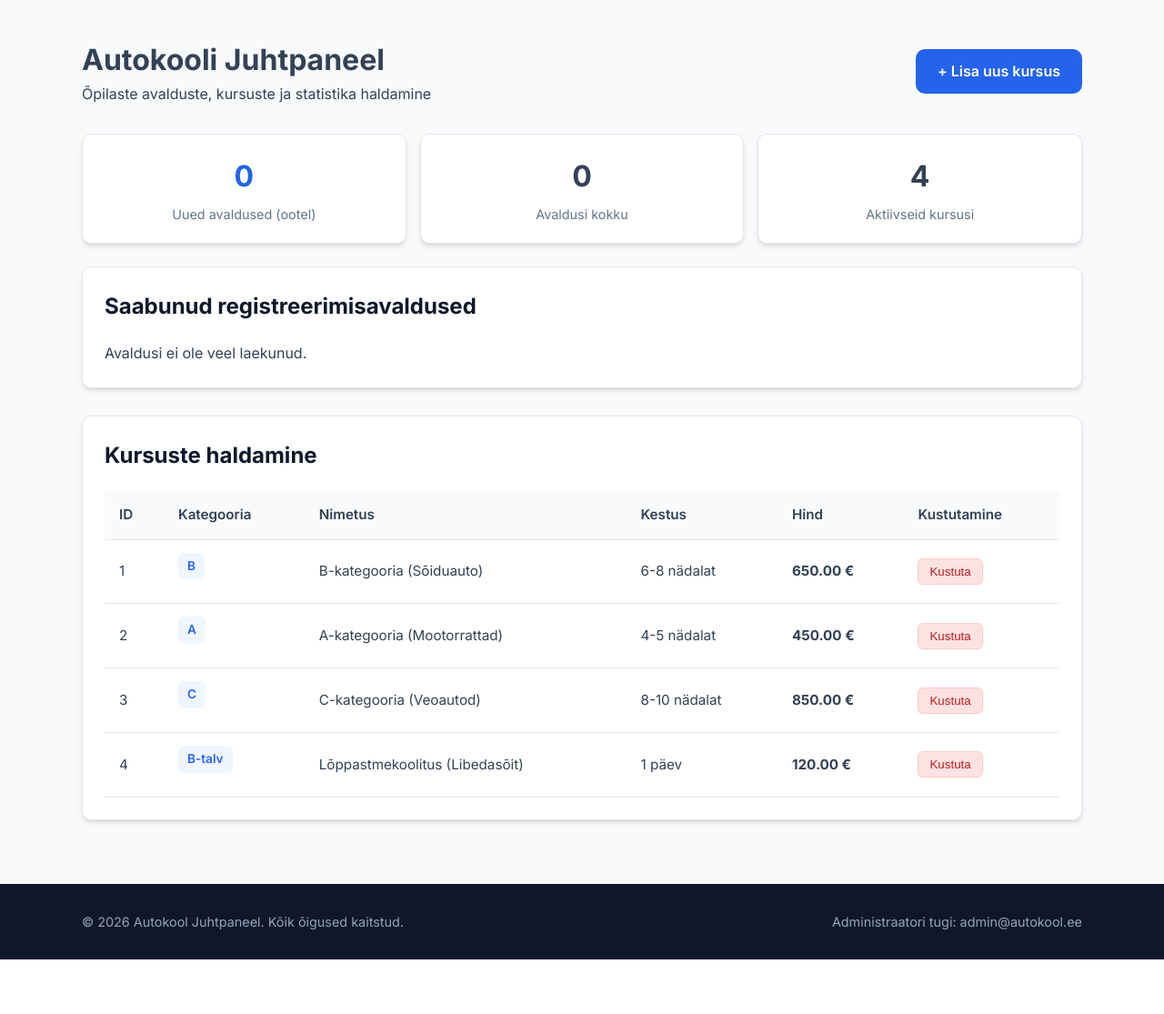
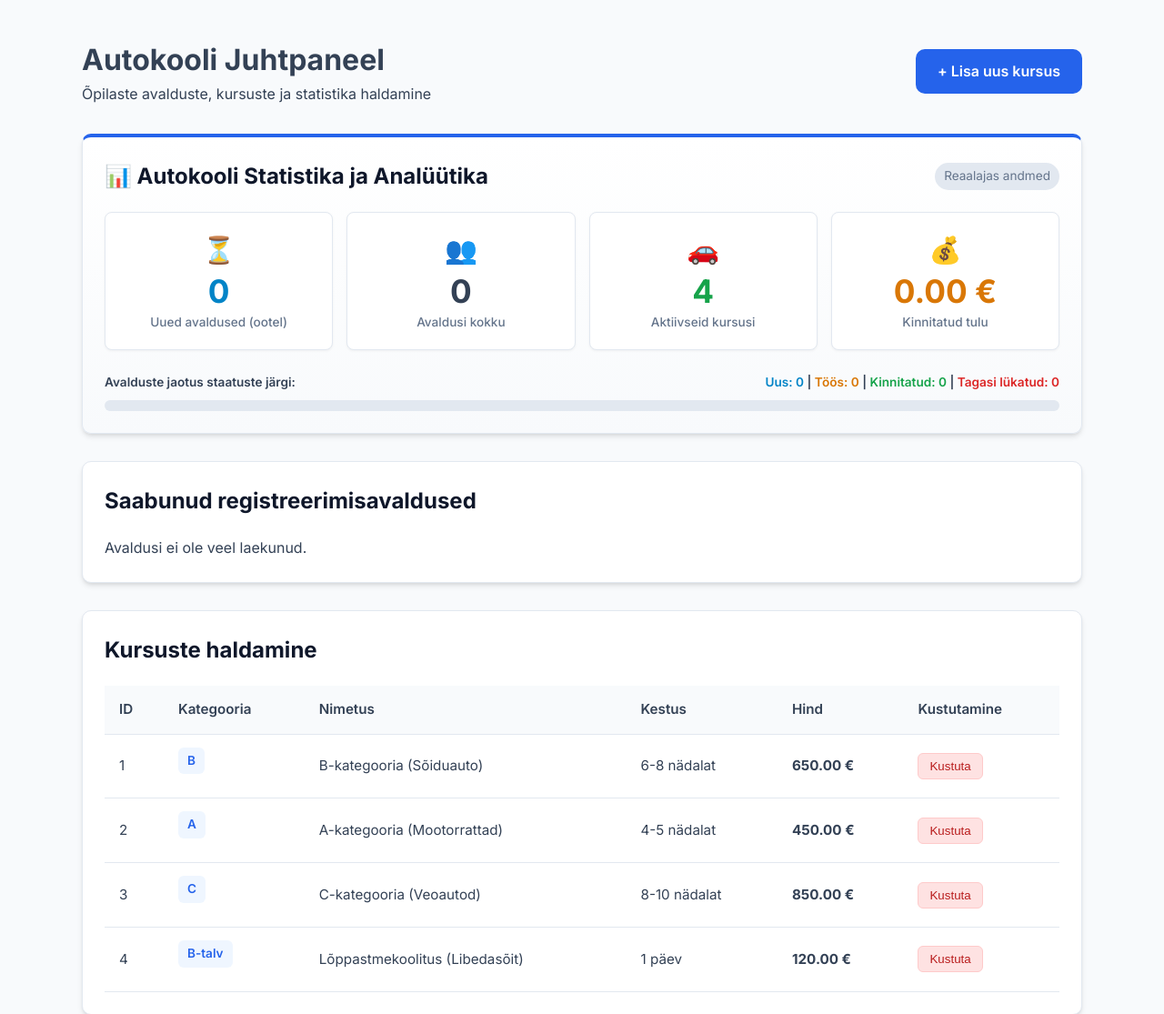
Before and after one commit to SeDERRED/autokoolileht, a PHP site: page /admin in a window 1280 px wide. Shown: the part 71-1186 px from the top of the page at 91% size. Before the commit the page ends 1126 px from the top, so only its background shows below. Run offline with PHP 8.4, Linux system fonts and the light colour scheme; the visitor is signed in with stand-in values (Sample User, id 1).

Commit message:
Add files via upload

```diff
--- a/autokool/admin/model/AdminModel.php
+++ b/autokool/admin/model/AdminModel.php
@@ -55,14 +55,28 @@ class AdminModel {
 
     // Статистика для панели администратора
     public function getStats(): array {
-        $totalCourses = $this->db->query("SELECT COUNT(*) FROM courses")->fetchColumn();
-        $totalApps = $this->db->query("SELECT COUNT(*) FROM applications")->fetchColumn();
-        $newApps = $this->db->query("SELECT COUNT(*) FROM applications WHERE status = 'new'")->fetchColumn();
+        $totalCourses = (int)$this->db->query("SELECT COUNT(*) FROM courses")->fetchColumn();
+        $totalApps = (int)$this->db->query("SELECT COUNT(*) FROM applications")->fetchColumn();
+        $newApps = (int)$this->db->query("SELECT COUNT(*) FROM applications WHERE status = 'new'")->fetchColumn();
+        $inProgressApps = (int)$this->db->query("SELECT COUNT(*) FROM applications WHERE status = 'in_progress'")->fetchColumn();
+        $approvedApps = (int)$this->db->query("SELECT COUNT(*) FROM applications WHERE status = 'approved'")->fetchColumn();
+        $rejectedApps = (int)$this->db->query("SELECT COUNT(*) FROM applications WHERE status = 'rejected'")->fetchColumn();
+
+        $totalRevenue = (float)$this->db->query("
+            SELECT COALESCE(SUM(c.price), 0)
+            FROM applications a
+            JOIN courses c ON a.course_id = c.id
+            WHERE a.status = 'approved'
+        ")->fetchColumn();
 
         return [
             'total_courses' => $totalCourses,
             'total_applications' => $totalApps,
-            'new_applications' => $newApps
+            'new_applications' => $newApps,
+            'in_progress_applications' => $inProgressApps,
+            'approved_applications' => $approvedApps,
+            'rejected_applications' => $rejectedApps,
+            'total_revenue' => $totalRevenue
         ];
     }
 }
--- a/autokool/admin/view/dashboard.php
+++ b/autokool/admin/view/dashboard.php
@@ -7,22 +7,71 @@
         <a href="#new-course" class="btn btn-primary" onclick="toggleAddCourseForm()">+ Lisa uus kursus</a>
     </div>
 
-    <!-- Статистические карточки -->
+    <!-- Статистический блок -->
     <?php if (isset($stats)): ?>
-        <div style="display: grid; grid-template-columns: repeat(auto-fit, minmax(200px, 1fr)); gap: 15px; margin-bottom: 25px;">
-            <div class="admin-card" style="margin-bottom: 0; text-align: center; padding: 20px;">
-                <h3 style="font-size: 2rem; color: var(--primary); margin-bottom: 5px;"><?= e((string)$stats['new_applications']) ?></h3>
-                <p style="color: var(--muted); font-size: 0.9rem;">Uued avaldused (ootel)</p>
+        <?php
+            $totalApps = max(1, (int)$stats['total_applications']);
+            $approvedPct = round(((int)$stats['approved_applications'] / $totalApps) * 100);
+            $inProgressPct = round(((int)$stats['in_progress_applications'] / $totalApps) * 100);
+            $newPct = round(((int)$stats['new_applications'] / $totalApps) * 100);
+            $rejectedPct = round(((int)$stats['rejected_applications'] / $totalApps) * 100);
+        ?>
+        <section class="admin-card" style="background: linear-gradient(180deg, #ffffff 0%, #f8fafc 100%); border-top: 4px solid var(--primary); margin-bottom: 30px;">
+            <div style="display: flex; justify-content: space-between; align-items: center; margin-bottom: 20px;">
+                <h2 style="margin: 0; display: flex; align-items: center; gap: 8px;">
+                    📊 Autokooli Statistika ja Analüütika
+                </h2>
+                <span style="font-size: 0.85rem; color: var(--muted); background: #e2e8f0; padding: 4px 10px; border-radius: 20px;">
+                    Reaalajas andmed
+                </span>
             </div>
-            <div class="admin-card" style="margin-bottom: 0; text-align: center; padding: 20px;">
-                <h3 style="font-size: 2rem; color: var(--slate); margin-bottom: 5px;"><?= e((string)$stats['total_applications']) ?></h3>
-                <p style="color: var(--muted); font-size: 0.9rem;">Avaldusi kokku</p>
+
+            <!-- KPI карточки -->
+            <div style="display: grid; grid-template-columns: repeat(auto-fit, minmax(220px, 1fr)); gap: 15px; margin-bottom: 25px;">
+                <div style="background: #ffffff; border: 1px solid var(--border); border-radius: 8px; padding: 18px; text-align: center; box-shadow: 0 1px 3px rgba(0,0,0,0.05);">
+                    <div style="font-size: 1.8rem; margin-bottom: 5px;">⏳</div>
+                    <div style="font-size: 2.2rem; font-weight: 700; color: #0284c7; line-height: 1;"><?= (int)$stats['new_applications'] ?></div>
+                    <div style="color: var(--muted); font-size: 0.85rem; margin-top: 6px; font-weight: 500;">Uued avaldused (ootel)</div>
+                </div>
+
+                <div style="background: #ffffff; border: 1px solid var(--border); border-radius: 8px; padding: 18px; text-align: center; box-shadow: 0 1px 3px rgba(0,0,0,0.05);">
+                    <div style="font-size: 1.8rem; margin-bottom: 5px;">👥</div>
+                    <div style="font-size: 2.2rem; font-weight: 700; color: var(--slate); line-height: 1;"><?= (int)$stats['total_applications'] ?></div>
+                    <div style="color: var(--muted); font-size: 0.85rem; margin-top: 6px; font-weight: 500;">Avaldusi kokku</div>
+                </div>
+
+                <div style="background: #ffffff; border: 1px solid var(--border); border-radius: 8px; padding: 18px; text-align: center; box-shadow: 0 1px 3px rgba(0,0,0,0.05);">
+                    <div style="font-size: 1.8rem; margin-bottom: 5px;">🚗</div>
+                    <div style="font-size: 2.2rem; font-weight: 700; color: #16a34a; line-height: 1;"><?= (int)$stats['total_courses'] ?></div>
+                    <div style="color: var(--muted); font-size: 0.85rem; margin-top: 6px; font-weight: 500;">Aktiivseid kursusi</div>
+                </div>
+
+                <div style="background: #ffffff; border: 1px solid var(--border); border-radius: 8px; padding: 18px; text-align: center; box-shadow: 0 1px 3px rgba(0,0,0,0.05);">
+                    <div style="font-size: 1.8rem; margin-bottom: 5px;">💰</div>
+                    <div style="font-size: 2.2rem; font-weight: 700; color: #d97706; line-height: 1;"><?= number_format((float)$stats['total_revenue'], 2) ?> €</div>
+                    <div style="color: var(--muted); font-size: 0.85rem; margin-top: 6px; font-weight: 500;">Kinnitatud tulu</div>
+                </div>
             </div>
-            <div class="admin-card" style="margin-bottom: 0; text-align: center; padding: 20px;">
-                <h3 style="font-size: 2rem; color: var(--slate); margin-bottom: 5px;"><?= e((string)$stats['total_courses']) ?></h3>
-                <p style="color: var(--muted); font-size: 0.9rem;">Aktiivseid kursusi</p>
+
+            <!-- Аналитика статусов с прогресс-баром -->
+            <div>
+                <div style="display: flex; justify-content: space-between; font-size: 0.85rem; font-weight: 600; margin-bottom: 8px;">
+                    <span>Avalduste jaotus staatuste järgi:</span>
+                    <span>
+                        <span style="color: #0284c7;">Uus: <?= (int)$stats['new_applications'] ?></span> |
+                        <span style="color: #d97706;">Töös: <?= (int)$stats['in_progress_applications'] ?></span> |
+                        <span style="color: #16a34a;">Kinnitatud: <?= (int)$stats['approved_applications'] ?></span> |
+                        <span style="color: #dc2626;">Tagasi lükatud: <?= (int)$stats['rejected_applications'] ?></span>
+                    </span>
+                </div>
+                <div style="height: 12px; border-radius: 6px; background: #e2e8f0; display: flex; overflow: hidden;">
+                    <div style="width: <?= $newPct ?>%; background: #38bdf8;" title="Uus: <?= $newPct ?>%"></div>
+                    <div style="width: <?= $inProgressPct ?>%; background: #fbbf24;" title="Töös: <?= $inProgressPct ?>%"></div>
+                    <div style="width: <?= $approvedPct ?>%; background: #4ade80;" title="Kinnitatud: <?= $approvedPct ?>%"></div>
+                    <div style="width: <?= $rejectedPct ?>%; background: #f87171;" title="Tagasi lükatud: <?= $rejectedPct ?>%"></div>
+                </div>
             </div>
-        </div>
+        </section>
     <?php endif; ?>
 
     <?php if (!empty($flash_msg)): ?>
```
Also changed, not shown: autokool/DOKUMENTATSIOON.md (added, +132 -0 lines), autokool/README.md.
